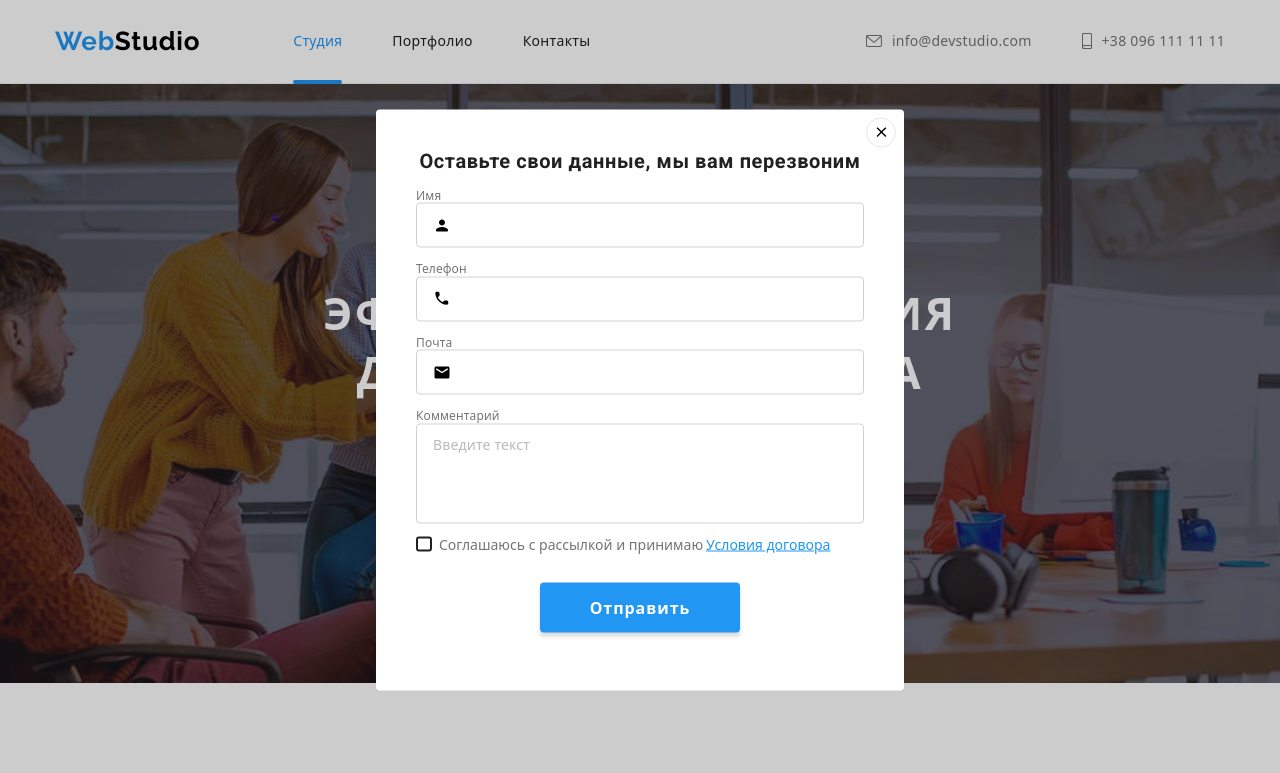
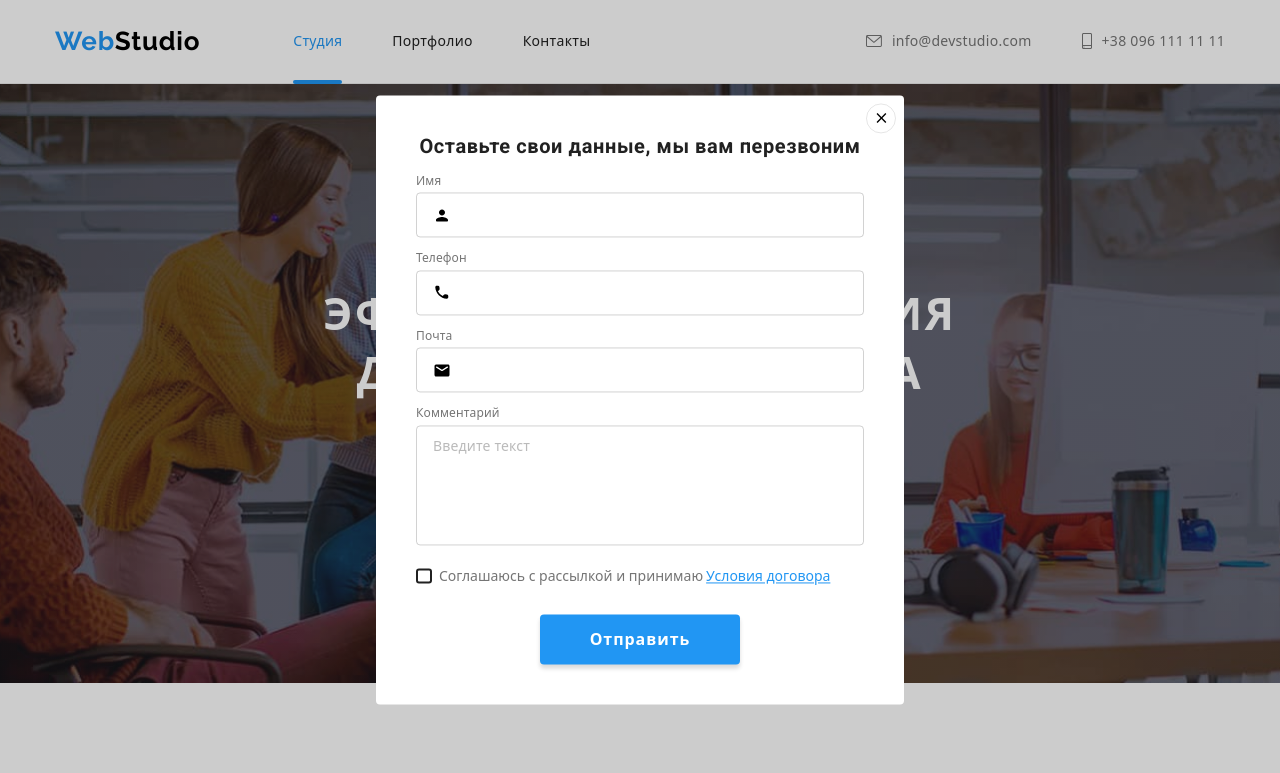
Before and after one commit to DNITmaster/-goit-markup-hw-06, a plain HTML site: page index.html in a window 1280 px wide. Both pictures are taken after a click on the button "Заказать услугу". Shown: the top 773 px of the page. Drawn offline with nearby package versions, Linux system fonts and the light colour scheme.

Commit message:
element form

```diff
--- a/css/style.css
+++ b/css/style.css
@@ -825,12 +825,11 @@ img {
   position: absolute;
   top: 50%;
   left: 50%;
-  transform: translate(-50%, -50%);
+  transform: translate(-50%, -50%) scale(1);
   width: 528px;
-  height: 581px;
+  min-height: 581px;
   background-color: var(--primary-bg-color);
   border-radius: 4px;
-  transform: translate(-50%, -50%) scale(1);
   transition: transform 250ms cubic-bezier(0.4, 0, 0.2, 1);
   padding: 40px;
 }
@@ -866,7 +865,8 @@ img {
 
 .modal-text {
   width: 100%;
-  height: 100px;
+  height: 120px;
+  margin-top: 4px;
   padding-left: 16px;
   padding-top: 12px;
   border-radius: 4px;
@@ -890,11 +890,17 @@ img {
   margin-bottom: 10px;
 }
 
+.form-field-privacy {
+  margin-top: 20px;
+  margin-bottom: 30px;
+}
+
 .form-field textarea::placeholder {
   color: rgba(117, 117, 117, 0.5);
 }
 
 .input-wrap {
+  margin-top: 4px;
   position: relative;
 }
 
@@ -928,6 +934,14 @@ img {
   text-align: center;
 }
 
+.modal-check-text:focus {
+  background-color: var(--accent-color);
+}
+
+.modal-check {
+  margin-top: 4px;
+}
+
 .modal-check-text::before {
   content: "";
   width: 16px;
@@ -942,8 +956,11 @@ img {
   background-image: url(../images/icons/check.svg);
   background-repeat: no-repeat;
   background-position: center;
-  background-size: contain;
   border: transparent;
+}
+
+.modal-check:focus + .modal-check-text::before {
+  box-shadow: 0px 4px 4px rgba(0, 0, 0, 0.25);
 }
 
 .privacy-file {
@@ -953,15 +970,15 @@ img {
 }
 
 .send-btn {
-  width: 200px;
-  height: 50px;
-  margin-top: 30px;
+  min-width: 200px;
+
   margin-left: auto;
   margin-right: auto;
-  margin-bottom: 40px;
   background-color: var(--accent-color);
   border: transparent;
   border-radius: 4px;
+  padding-top: 10px;
+  padding-bottom: 10px;
   cursor: pointer;
   box-shadow: 0px 4px 4px rgba(0, 0, 0, 0.15);
   display: block;
```
Also changed, not shown: index.html (+2 -1 lines).
